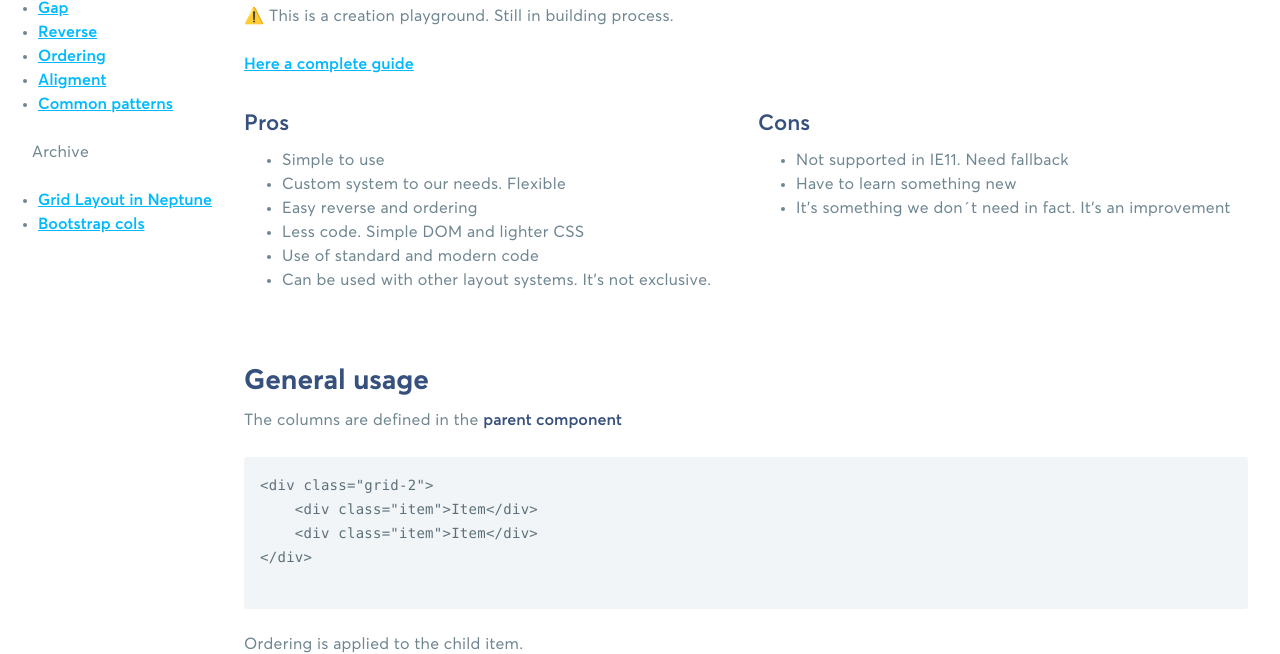
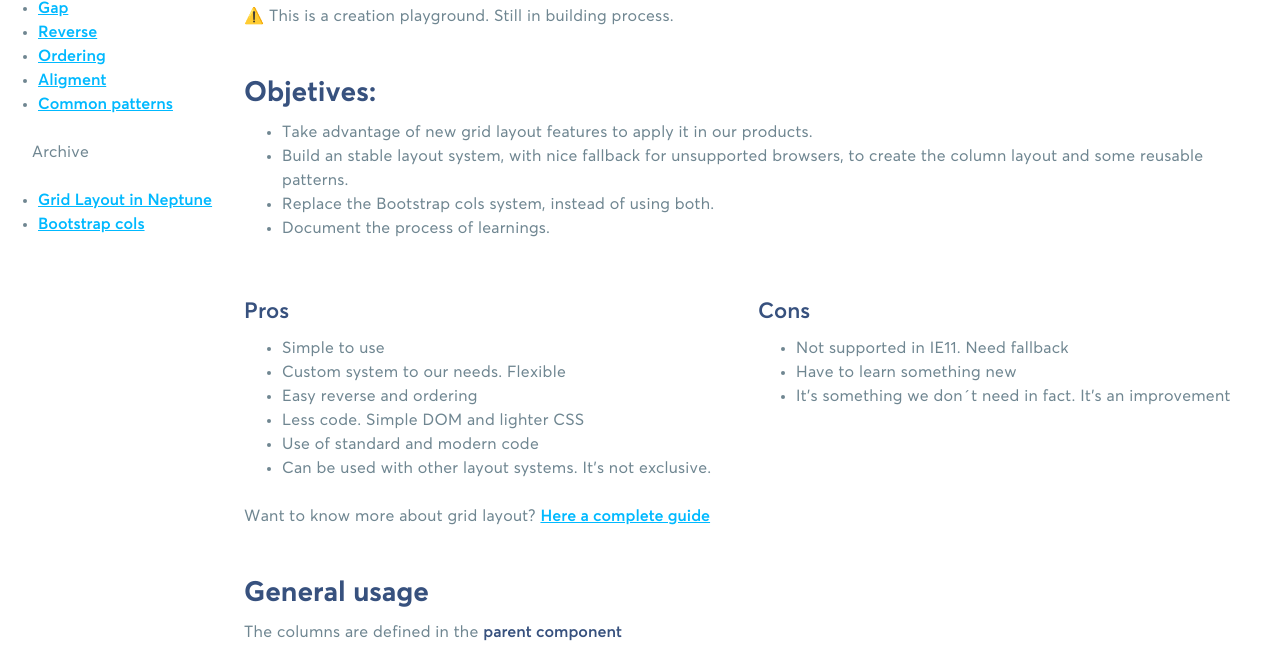
Before and after one commit to transferwise/grid-layout, a website: page index.html in a window 1280 px wide. Shown: the part 147-801 px from the top of the page. Drawn offline with Linux system fonts and the light colour scheme.

Commit message:
Add objetives

```diff
--- a/index.html
+++ b/index.html
@@ -51,8 +51,15 @@
         <div class="container">
             <h1 class="colored-dot">Grid Layout system. v0</h1>
             <p>⚠️ This is a creation playground. Still in building process.</p>
-            <a href="https://css-tricks.com/snippets/css/complete-guide-grid/" target="_blank"
-                rel="noopener noreferrer">Here a complete guide</a>
+            <h2>Objetives:</h2>
+            <ul>
+                <li>Take advantage of new grid layout features to apply it in our products.</li>
+                <li>Build an stable layout system, with nice fallback for unsupported browsers, to create the column
+                    layout and some reusable patterns.</li>
+                <li>Replace the Bootstrap cols system, instead of using both.</li>
+                <li>Document the process of learnings.</li>
+            </ul>
+
             <div class="grid-2 gap">
                 <div>
                     <h3>Pros</h3>
@@ -74,6 +81,9 @@
                     </ul>
                 </div>
             </div>
+            <p>Want to know more about grid layout?
+            <a href="https://css-tricks.com/snippets/css/complete-guide-grid/" target="_blank"
+            rel="noopener noreferrer">Here a complete guide</a></p>
             <h2>General usage</h2>
             <p>
                 The columns are defined in the <strong>parent component</strong>
```
Also changed, not shown: README.md.
